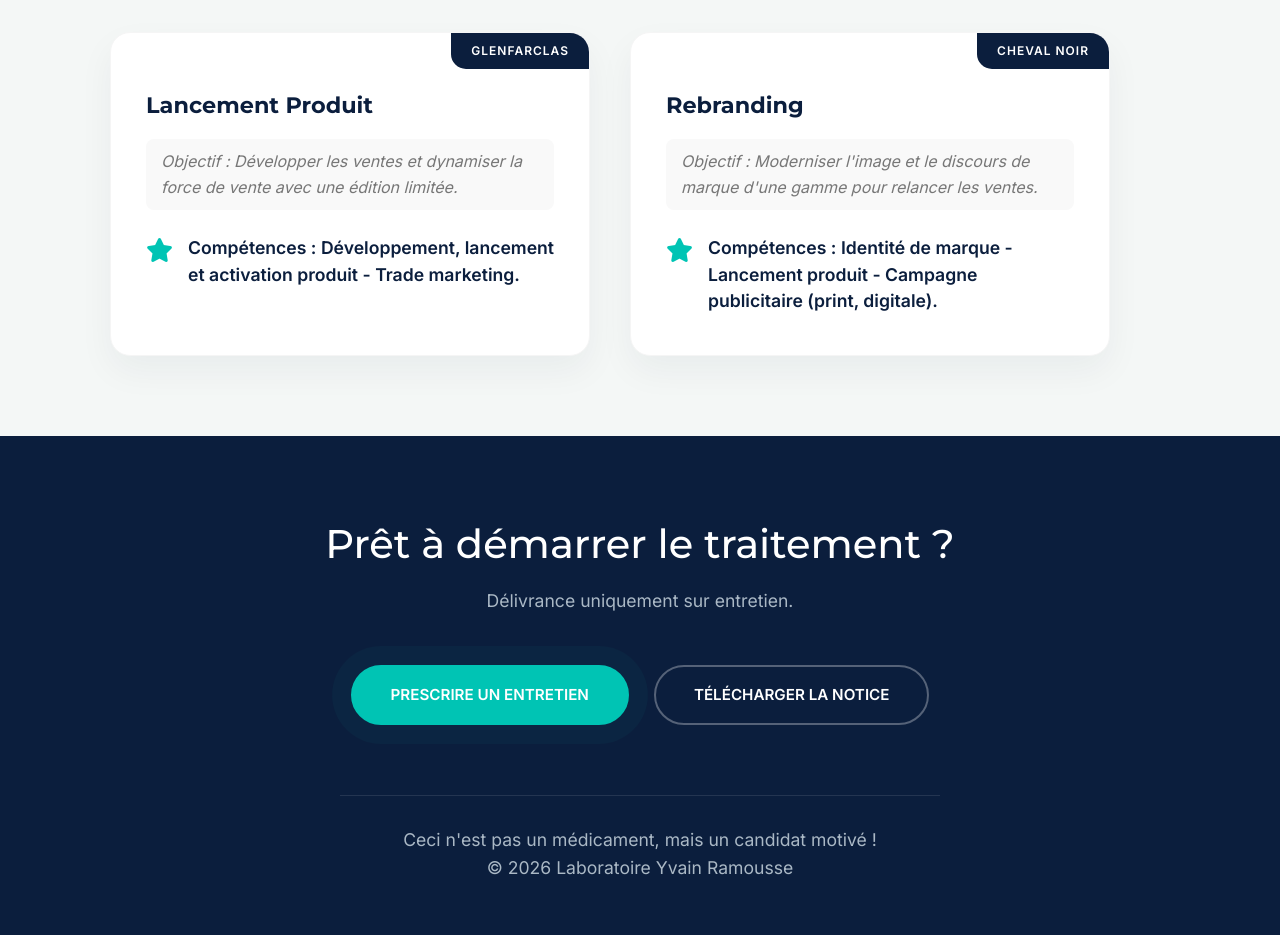
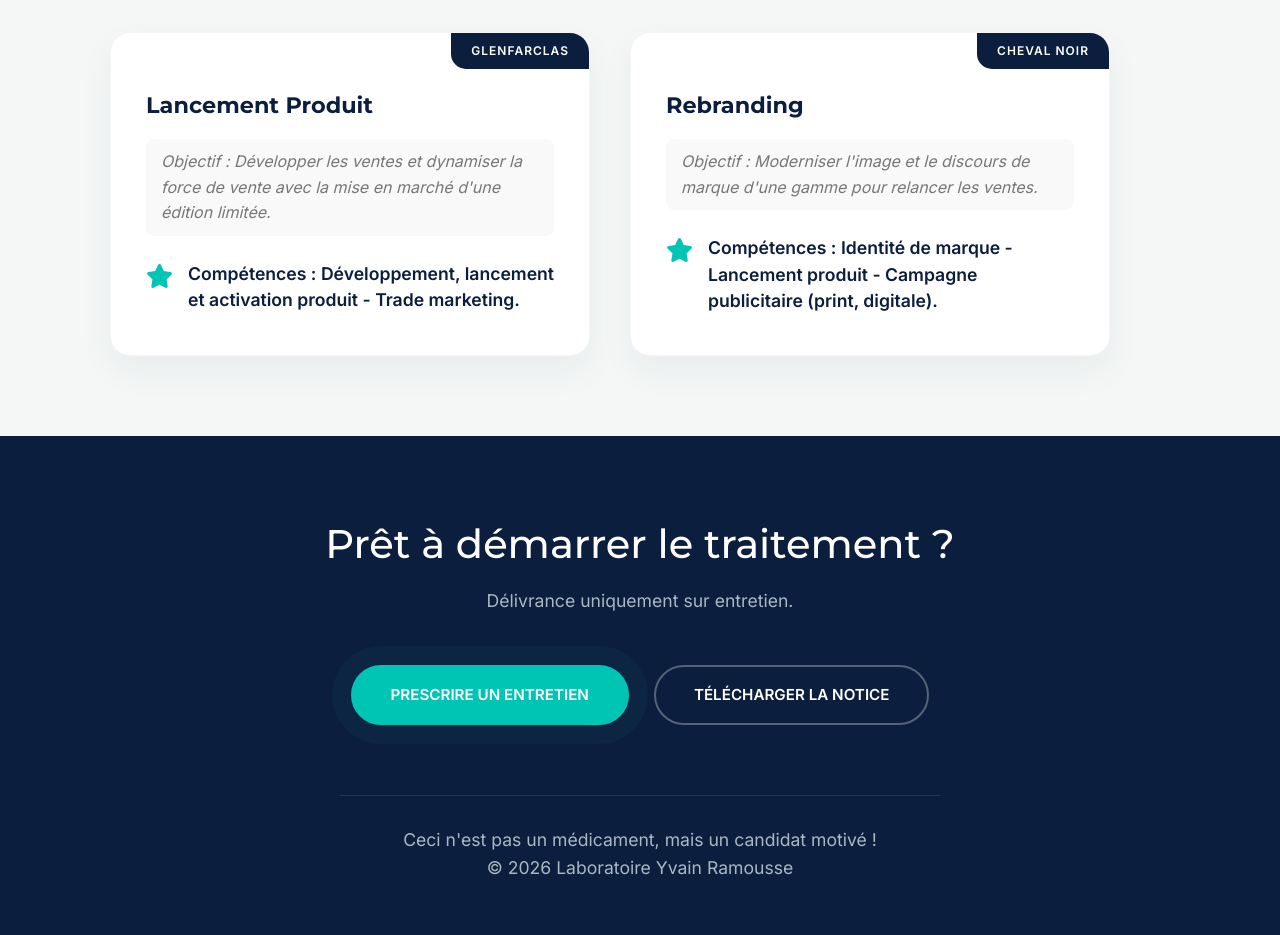
Before and after one commit to Yvaiiin/LearnyLib, a plain HTML site: page index.html in a window 1280 px wide. Shown: the part 3320-4255 px from the top of the page. Drawn offline with Linux system fonts and the light colour scheme.

Commit message:
Update product launch description in index.html

```diff
--- a/index.html
+++ b/index.html
@@ -177,7 +177,7 @@
                 <div class="case-study reveal-up delay-1">
                     <div class="case-header">GLENFARCLAS</div>
                     <h4>Lancement Produit</h4>
-                    <p class="problem">Objectif : Développer les ventes et dynamiser la force de vente avec une édition limitée.</p>
+                    <p class="problem">Objectif : Développer les ventes et dynamiser la force de vente avec la mise en marché d'une édition limitée.</p>
                     <div class="result">
                         <i class="fa-solid fa-star"></i>
                         <span><strong>Compétences :</strong> Développement, lancement et activation produit - Trade marketing. </span>
```
